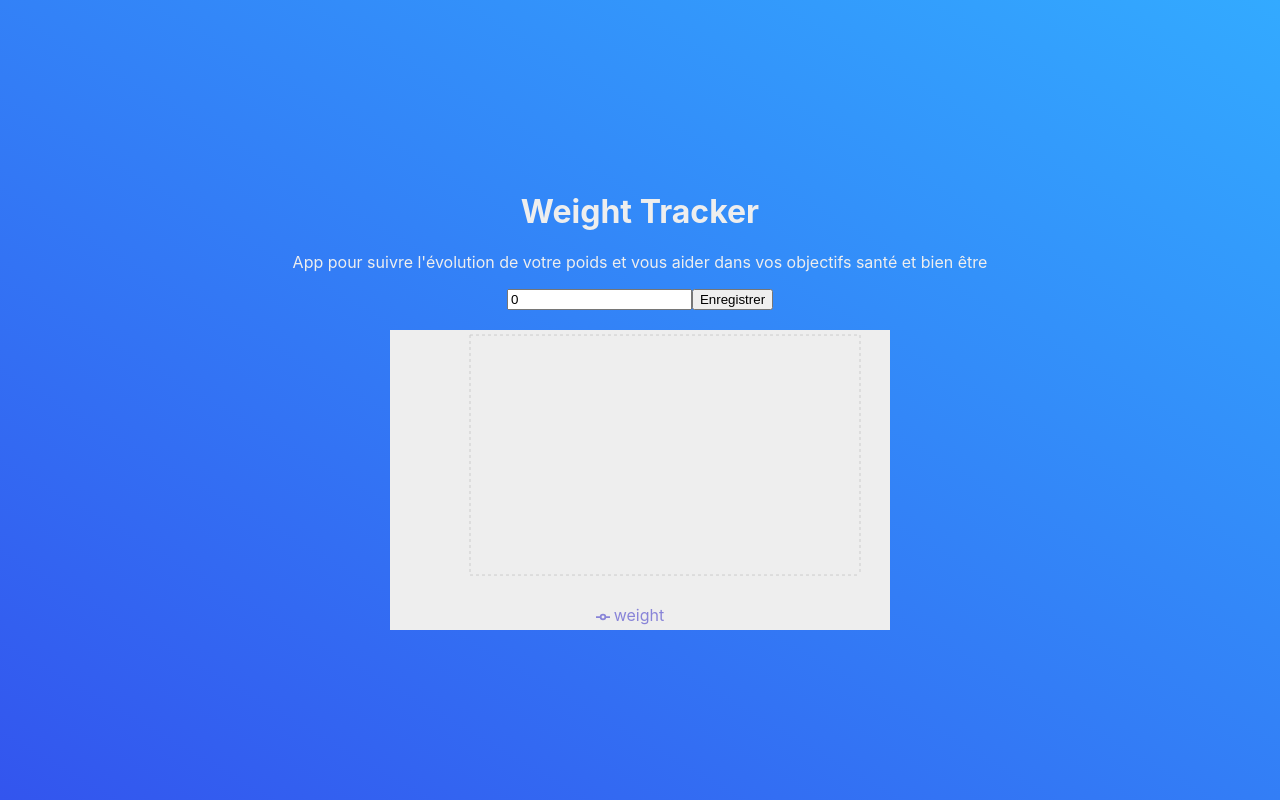
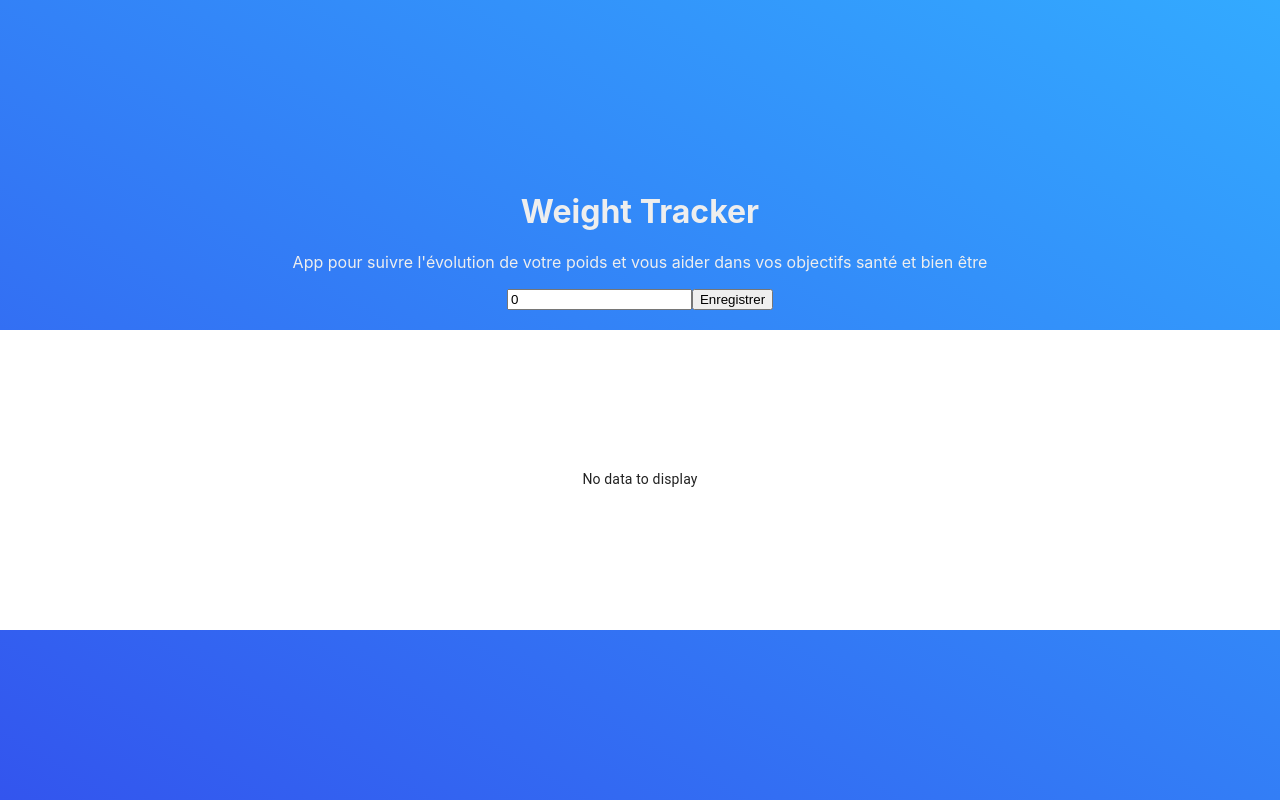
Before and after one commit to smartful/weight_tracker, a React (Vite) app: page / in a window 1280 px wide. Built offline with nearby package versions, Linux system fonts and the light colour scheme.

Commit message:
migration from rechart to MUI X Charts

```diff
--- a/src/App.jsx
+++ b/src/App.jsx
@@ -10,12 +10,7 @@ const App = () => {
   const [weightRecords, setWeightRecords] = useState([]);
 
   const addNewRecord = (weight) => {
-    let index = weightRecords.length + 1;
-    let newRecord = {
-      index,
-      weight,
-    };
-    setWeightRecords([...weightRecords, newRecord]);
+    setWeightRecords([...weightRecords, weight]);
   };
 
   return (
--- a/src/components/chart/Chart.jsx
+++ b/src/components/chart/Chart.jsx
@@ -1,43 +1,23 @@
-import {
-  LineChart,
-  Line,
-  XAxis,
-  YAxis,
-  CartesianGrid,
-  Tooltip,
-  Legend,
-} from "recharts";
+import { LineChart } from "@mui/x-charts/LineChart";
 import "./chart.css";
 
-const Chart = (props) => {
-  const { data } = props;
+export const Chart = ({ data }) => {
+  console.log("data : ", data);
+  const labels = data.map((item, index) => index + 1);
+  console.log("labels : ", labels);
 
   return (
     <div className="chart">
       <LineChart
+        xAxis={[{ data: labels }]}
+        series={[
+          {
+            data: data,
+          },
+        ]}
         width={500}
         height={300}
-        data={data}
-        margin={{
-          top: 5,
-          right: 30,
-          left: 20,
-          bottom: 5,
-        }}
-        style={{ backgroundColor: "#EEEEEE" }}
-      >
-        <CartesianGrid strokeDasharray="3 3" />
-        <XAxis dataKey="index" />
-        <YAxis type="number" domain={["auto", "auto"]} />
-        <Tooltip />
-        <Legend />
-        <Line
-          type="monotone"
-          dataKey="weight"
-          stroke="#8884d8"
-          activeDot={{ r: 4 }}
-        />
-      </LineChart>
+      />
     </div>
   );
 };
--- a/src/components/chart/chart.css
+++ b/src/components/chart/chart.css
@@ -3,4 +3,5 @@
   margin-top: 20px;
   justify-content: center;
   align-items: center;
+  background-color: white;
 }
```
Also changed, not shown: package.json (+5 -2 lines), 1 other file (tests, documents, lock files or other folders).
